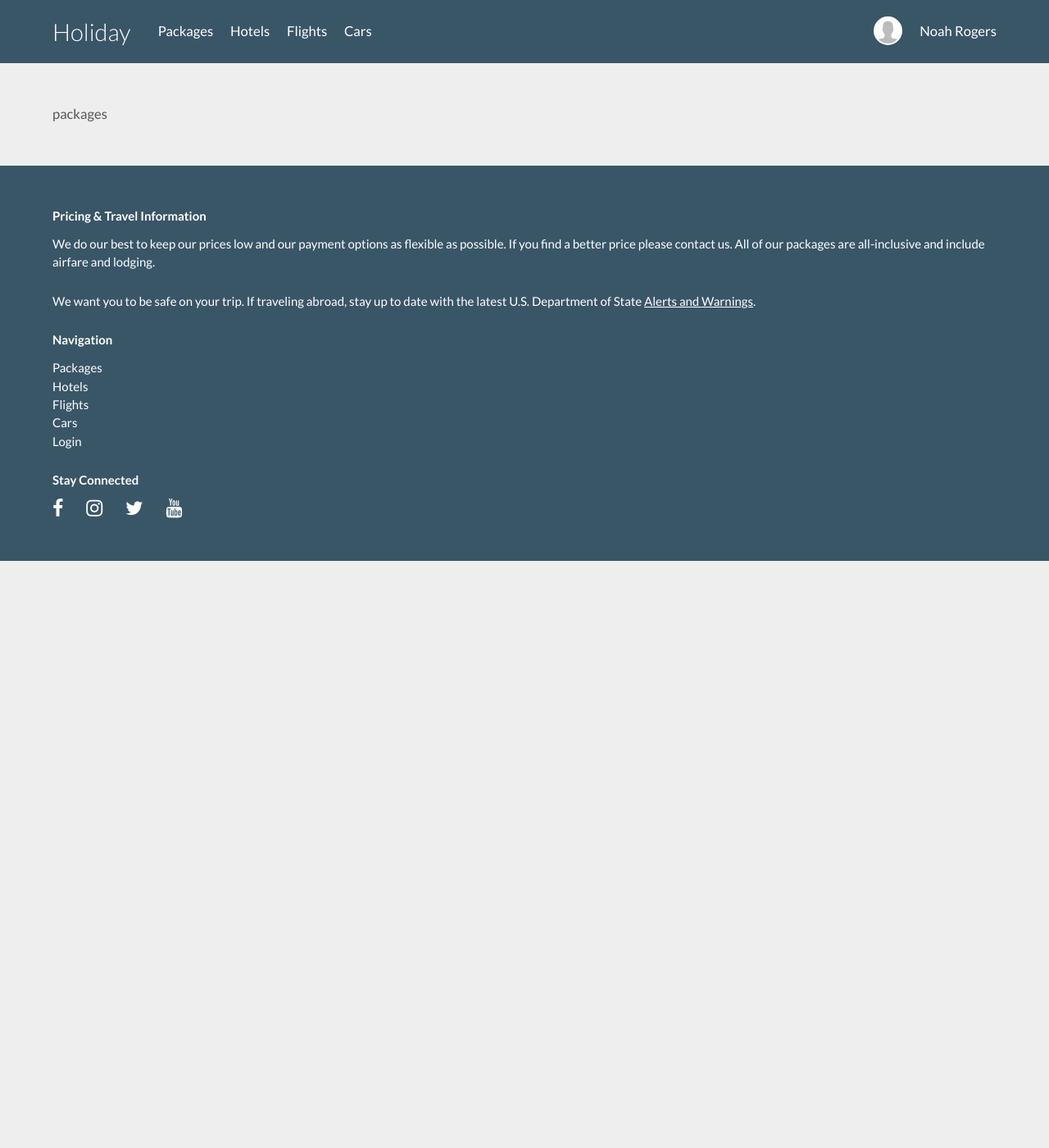
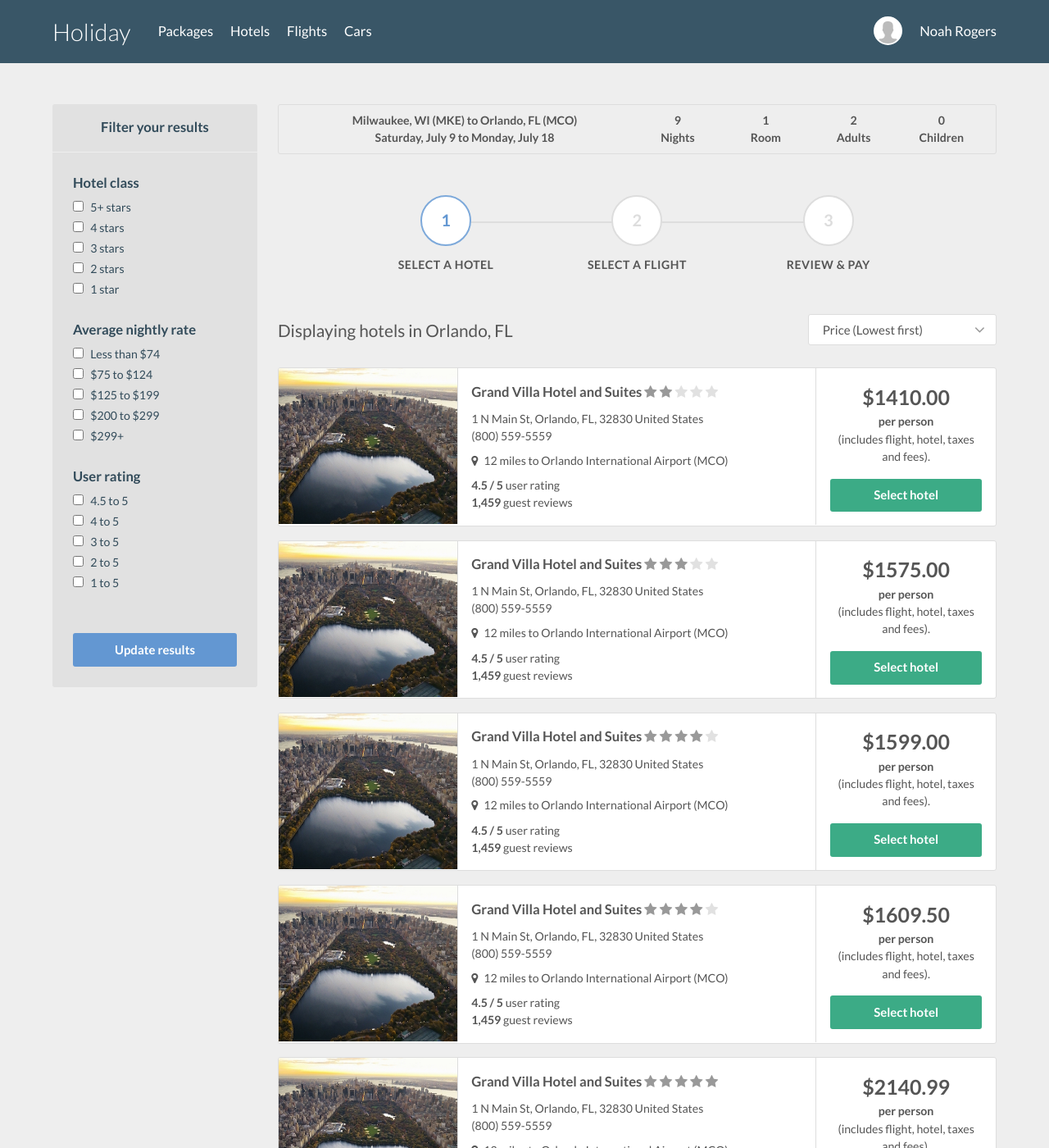
Before and after one commit to Treydor/holiday, a Jekyll site: the page built from packages/package-selection/index.html, in a window 1280 px wide and 1400 px high. Shown: the whole window at 82% size. Built offline with Jekyll 4.4.1, drawn with Linux system fonts in a browser that asks for light colours; nearby versions of some CDN libraries; some of the changed text lies outside the part shown.

Commit message:
Adds package results view after initial search

```diff
--- a/packages/package-selection/index.html
+++ b/packages/package-selection/index.html
@@ -4,5 +4,165 @@ title: Holiday - Packages
 ---
 
 <div class="container">
-  packages
+  <aside class="content content--sidebar">
+    <h3 class="sidebar__header">Filter your results</h3>
+    </section>
+    <div class="sidebar__section">
+      <ul class="filter-list">
+        <li>
+          <h4 class="filter-list__header">Hotel class</h4>
+        </li>
+        <li>
+          <label class="label--clickable">
+            <input type="checkbox">5+ stars
+          </label>
+        </li>
+        <li>
+          <label class="label--clickable">
+            <input type="checkbox">4 stars
+          </label>
+        </li>
+        <li>
+          <label class="label--clickable">
+            <input type="checkbox">3 stars
+          </label>
+        </li>
+        <li>
+          <label class="label--clickable">
+            <input type="checkbox">2 stars
+          </label>
+        </li>
+        <li>
+          <label class="label--clickable">
+            <input type="checkbox">1 star
+          </label>
+        </li>
+      </ul>
+      <ul class="filter-list">
+        <li>
+          <h4 class="filter-list__header">Average nightly rate</h4>
+        </li>
+        <li>
+          <label class="label--clickable">
+            <input type="checkbox">Less than $74
+          </label>
+        </li>
+        <li>
+          <label class="label--clickable">
+            <input type="checkbox">$75 to $124
+          </label>
+        </li>
+        <li>
+          <label class="label--clickable">
+            <input type="checkbox">$125 to $199
+          </label>
+        </li>
+        <li>
+          <label class="label--clickable">
+            <input type="checkbox">$200 to $299
+          </label>
+        </li>
+        <li>
+          <label class="label--clickable">
+            <input type="checkbox">$299+
+          </label>
+        </li>
+      </ul>
+      <ul class="filter-list">
+        <li>
+          <h4 class="filter-list__header">User rating</h4>
+        </li>
+        <li>
+          <label class="label--clickable">
+            <input type="checkbox">4.5 to 5
+          </label>
+        </li>
+        <li>
+          <label class="label--clickable">
+            <input type="checkbox">4 to 5
+          </label>
+        </li>
+        <li>
+          <label class="label--clickable">
+            <input type="checkbox">3 to 5
+          </label>
+        </li>
+        <li>
+          <label class="label--clickable">
+            <input type="checkbox">2 to 5
+          </label>
+        </li>
+        <li>
+          <label class="label--clickable">
+            <input type="checkbox">1 to 5
+          </label>
+        </li>
+      </ul>
+    </div>
+    <div class="sidebar__section">
+      <button class="button button--secondary">Update results</button>
+    </div>
+  </aside>
+  <main class="content">
+    <section class="content__search-details">
+      <div class="row">
+        <div class="column column--half">
+          <p>Milwaukee, WI (MKE) to Orlando, FL (MCO)</p>
+          <p>Saturday, July 9 to Monday, July 18</p>
+        </div>
+        <div class="column column--half">
+          <div class="row">
+            <div class="column--fourth--locked">
+              <p>9</p>
+              <p>Nights</p>
+            </div>
+            <div class="column--fourth--locked">
+              <p>1</p>
+              <p>Room</p>
+            </div>
+            <div class="column--fourth--locked">
+              <p>2</p>
+              <p>Adults</p>
+            </div>
+            <div class="column--fourth--locked">
+              <p>0</p>
+              <p>Children</p>
+            </div>
+          </div>
+        </div>
+      </div>
+    </section>
+    <section class="content__steps">
+      <hr class="steps__progression-line">
+      <div class="column column--center column--third">
+        <span class="steps__circle steps__circle--current">1</span>
+        <label class="steps__label">Select a hotel</label>
+      </div>
+      <div class="column column--center column--third">
+        <span class="steps__circle">2</span>
+        <label class="steps__label">Select a flight</label>
+      </div>
+      <div class="column column--center column--third">
+        <span class="steps__circle">3</span>
+        <label class="steps__label">Review &amp; pay</label>
+      </div>
+    </section>
+    <section class="content__search-results">
+      <div class="section__header">
+        <h2 class="section__title">Displaying hotels in Orlando, FL</h2>
+        <div class="styled-select styled-select--sort-sidebar">
+          <select class="styled-select__list">
+            <option value="price-low">Price (Lowest first)</option>
+            <option value="price-high">Price (Highest first)</option>
+            <option value="price-high">Hotel class (Lowest first)</option>
+            <option value="price-high">Hotel class (Highest first)</option>
+            <option value="rating">Guest Rating (Lowest first)</option>
+            <option value="rating">Guest Rating (Highest first)</option>
+            <option value="alpha">Alphabetical (A-Z)</option>
+          </select>
+        </div>
+      </div>
+      {% include search/packages/result-list.html %}
+    </section>
+  </main>
 </div>
```
